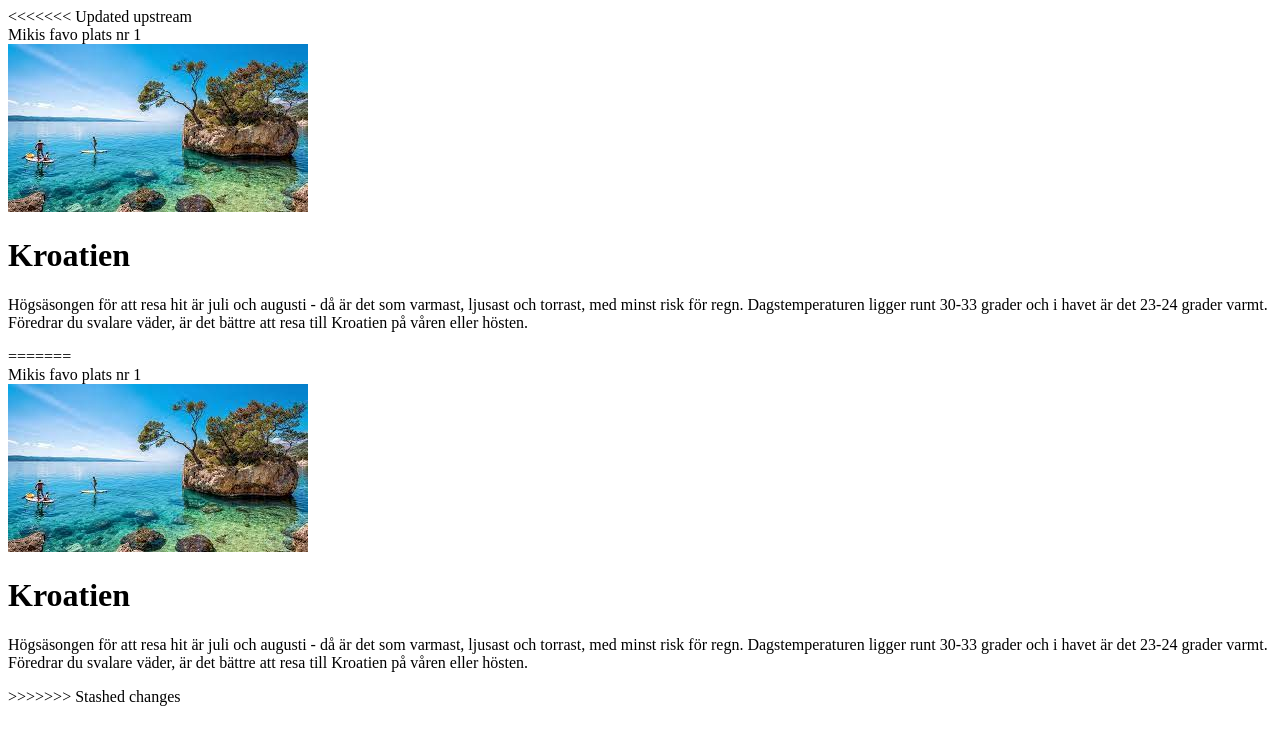
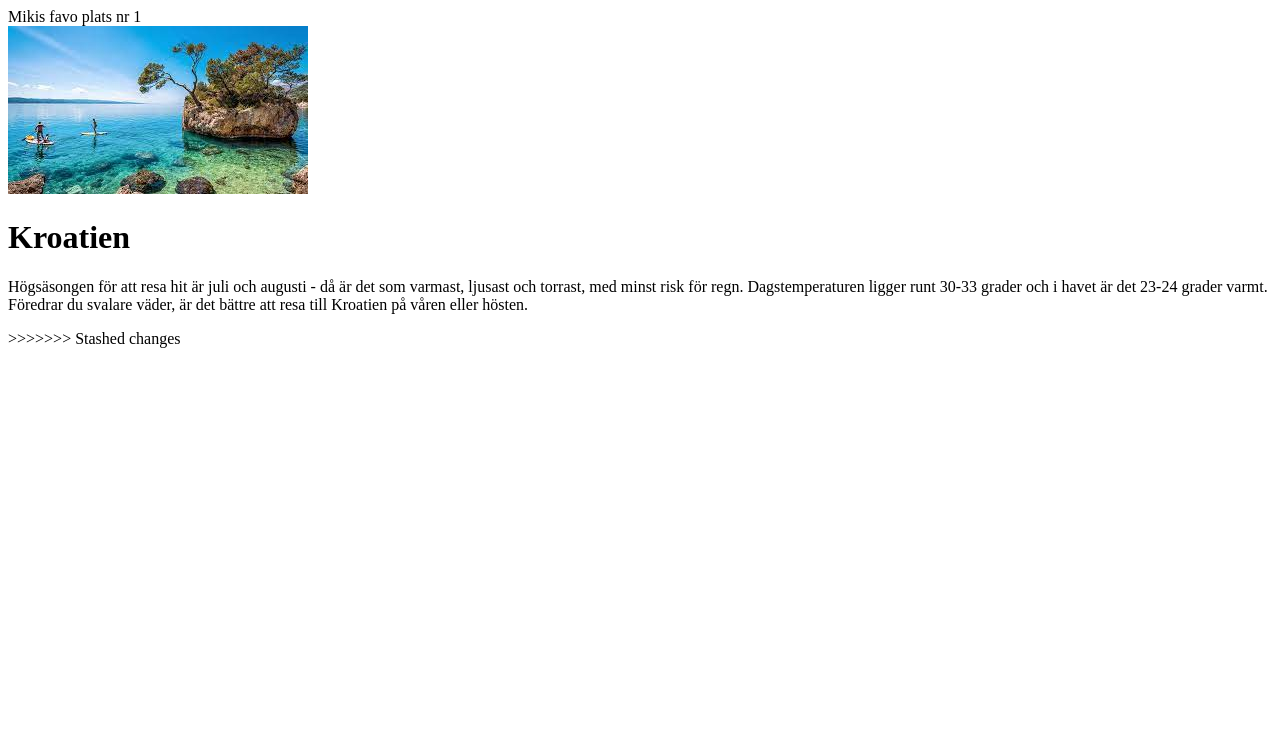
Before and after one commit to SANDQVISTT/-vningar-med-branch, a plain HTML site: page miki1.html in a window 1280 px wide. Drawn offline with Linux system fonts and the light colour scheme.

Commit message:
Update miki1.html

```diff
--- a/miki1.html
+++ b/miki1.html
@@ -6,17 +6,11 @@
     <meta name="viewport" content="width=device-width, initial-scale=1.0">
     <title>Document</title>
 </head>
-<<<<<<< Updated upstream
+
+
 
 <body>
     <header>Mikis favo plats nr 1</header>
-    <img src="./img/download.jfif">
-    <h1>Kroatien</h1>
-    <p>Högsäsongen för att resa hit är juli och augusti - då är det som varmast, ljusast och torrast, med minst risk för regn. Dagstemperaturen ligger runt 30-33 grader och i havet är det 23-24 grader varmt. Föredrar du svalare väder, är det bättre att resa till Kroatien på våren eller hösten.</p>
-=======
-<header>Mikis favo plats nr 1</header>
-
-<body>
     <img src="./img/download.jfif">
 <h1>Kroatien</h1>
 <p>Högsäsongen för att resa hit är juli och augusti - då är det som varmast, ljusast och torrast, med minst risk för regn. Dagstemperaturen ligger runt 30-33 grader och i havet är det 23-24 grader varmt. Föredrar du svalare väder, är det bättre att resa till Kroatien på våren eller hösten.</p>
```
